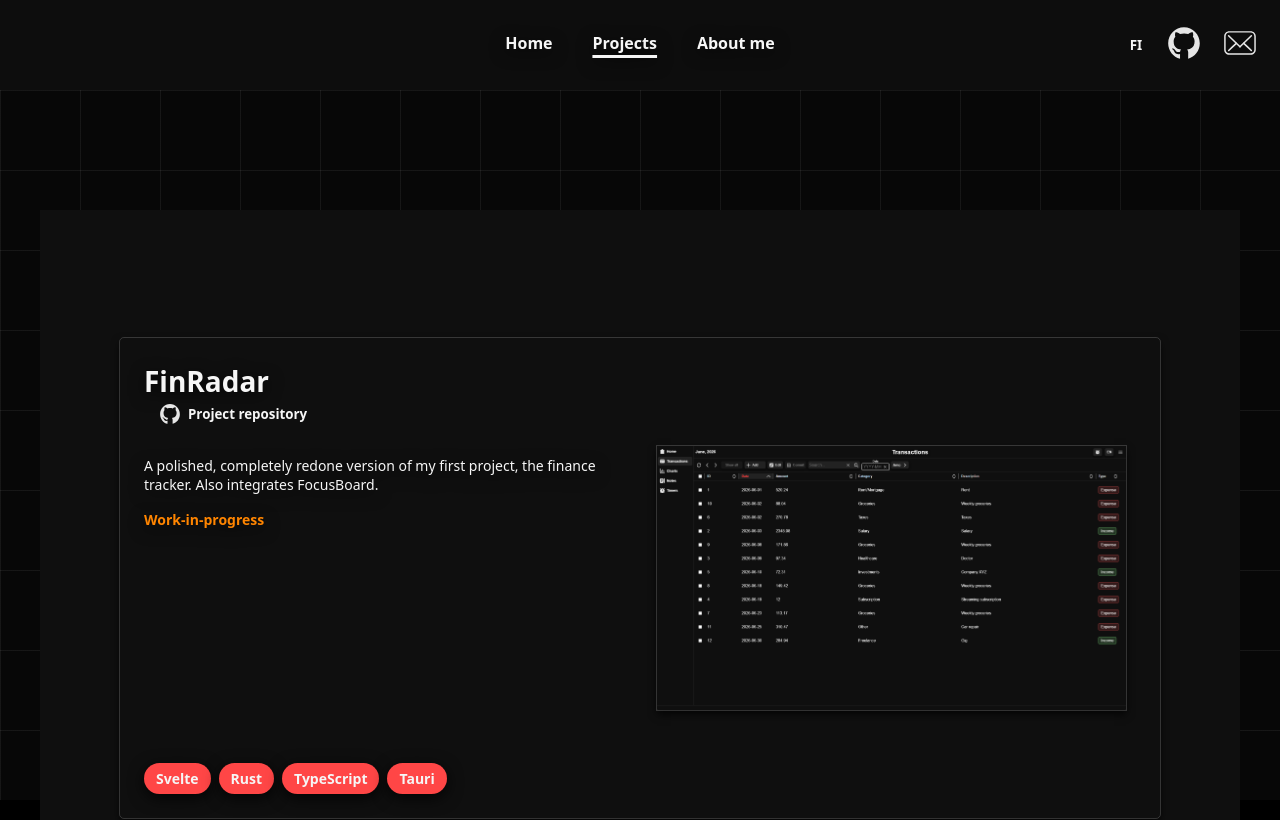
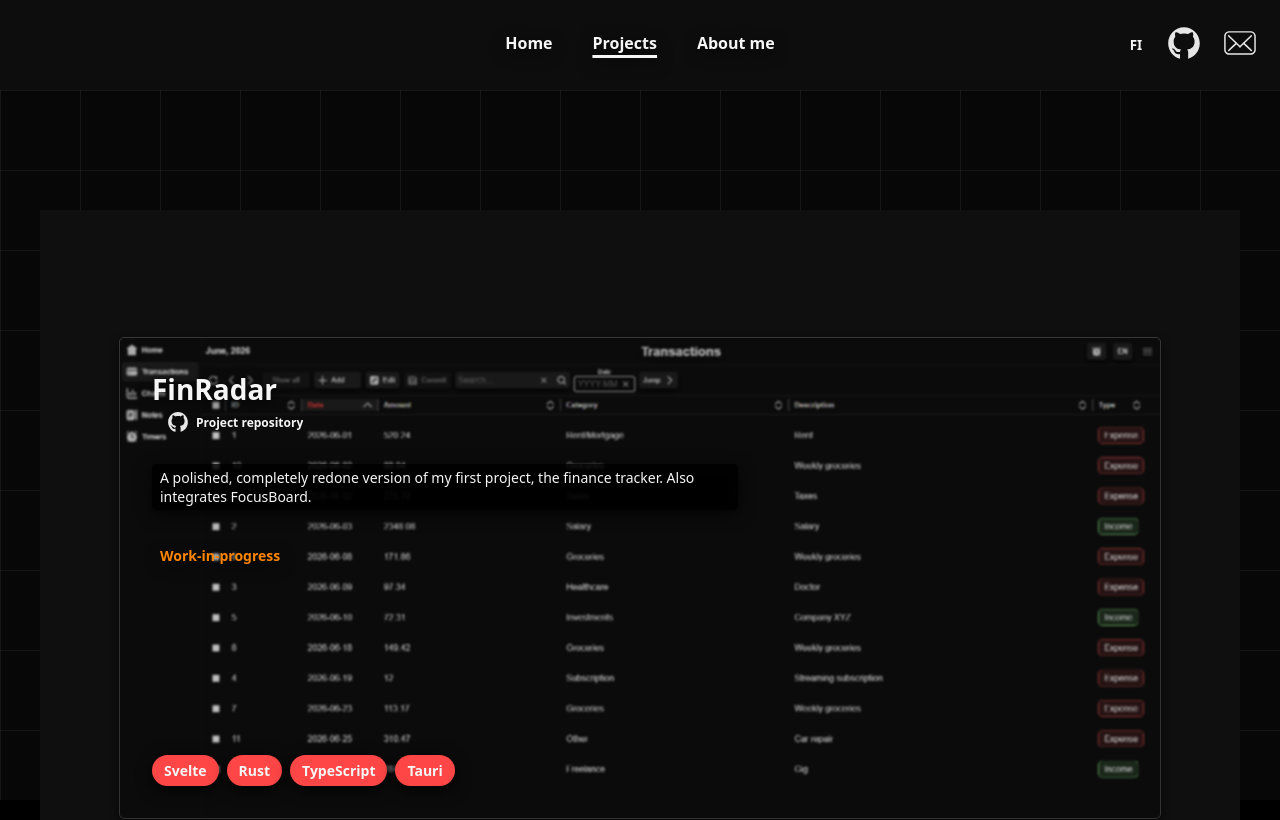
Before and after one commit to Stenberg-N/stenberg-n.github.io, a SvelteKit app: page /projects in a window 1280 px wide. Shown: the top 820 px of the page. Built offline with nearby package versions, Linux system fonts and the light colour scheme.

Commit message:
Fix: UI inconsistencies

```diff
--- a/src/components/Alert.svelte
+++ b/src/components/Alert.svelte
@@ -109,6 +109,7 @@
   .redirect-buttons a, .redirect-buttons button {
     height: 32px;
     font-weight: unset;
+    filter: unset;
   }
 
   .redirect-buttons a:hover::after, .redirect-buttons a::after {
--- a/src/components/ProjectPage.svelte
+++ b/src/components/ProjectPage.svelte
@@ -64,9 +64,9 @@
 {#if zoomedImage}
   <div role="dialog" tabindex="0" id="zoomedImageOverlay" transition:fade={{ duration: 300, easing: cubicInOut }} onkeydown={(e) => { if (e.key === 'Escape') { e.preventDefault(); zoomedImage = null; }}} bind:this={zoomedContainer}>
     <div id="zoomedContainer">
-      <button class="zoomedImg-close hover-highlight" onclick={() => zoomedImage = null} transition:fly={{ y: -100, duration: 300, delay: 100, easing: cubicInOut }}><img src="/assets/close-x.svg" alt="close"></button>
+      <button class="zoomedImg-close hover-highlight" onclick={() => zoomedImage = null} transition:fly={{ y: -40, duration: 400, delay: 100, easing: cubicInOut }}><img src="/assets/close-x.svg" alt="close"></button>
       <div class="image-wrapper">
-        <img src={zoomedImage} alt="zoomed content" transition:fly={{ y: 100, duration: 300, delay: 100, easing: cubicInOut }} use:handleClickOutside={{ requirements: [zoomedImage], onOutsideClick: () => { zoomedImage = null; zoomedImageId = null; } }}>
+        <img src={zoomedImage} alt="zoomed content" in:fly={{ y: 40, duration: 400, delay: 100, easing: cubicInOut }} use:handleClickOutside={{ requirements: [zoomedImage], onOutsideClick: () => { zoomedImage = null; zoomedImageId = null; } }}>
       </div>
       {#if zoomedImageNote}
         <span style="text-align: center; max-width: 90%; background-color: #000;">{$t[zoomedImageNote.note]}</span>
--- a/src/lib/i18n.ts
+++ b/src/lib/i18n.ts
@@ -188,7 +188,7 @@ const translations: Record<Language, Record<string, string | string[] | Array<st
     "home.data-science-ml.description": ["Kehykset/Frameworkit: Scikit-learn, Tensorflow & Keras, PyTorch, Optuna, XGBoost", "Talousdatan seurantasovellus ennustuksilla", "Jätteen tunnistamisen sovellus", "Harjoittanut koneoppimismalleja puulajien tunnistamiseen"],
 
     // PROJECTS
-    "projects.project.repository": "Projektin arkisto (engl. repository)",
+    "projects.project.repository": "Projektin arkisto",
     "projects.project.imagetitle": "Projektin kuvat",
     "projects.project-status.wip": "Työn alla",
     "projects.project-status.inactive": "Epäaktiivinen",
--- a/src/routes/projects/+page.svelte
+++ b/src/routes/projects/+page.svelte
@@ -29,14 +29,17 @@
 <div id="projects" class="vertical-flex-box">
   {#each projects as project (project.id)}
     <div role="link" tabindex="0" class="project horizontal-flex-box underline-el hover-highlight interactive-el"
+      style="background-image: url({project.picture});"
       onclick={() => projects.some(p => p.id === project.id) ? (setSelectedProjectId(project.id), goto(resolve(`/projects/${project.slug}` as ProjectRoute))) : sendAlert("alert.project-not-found", true, false)}
       onkeydown={(e) => { if (e.key === 'Enter' || e.key === ' ') { e.preventDefault(); setSelectedProjectId(project.id); goto(resolve(`/projects/${project.slug}` as ProjectRoute)); } }}
     >
       <div class="project-info-container vertical-flex-box">
-        <h1 style="margin: 0 0 4px 0;">{project.title}</h1>
-        <div class="project-repo-container horizontal-flex-box">
-          <img src="/assets/github-logo.svg" alt="GitHub" class="img-small" style="filter: brightness(0) invert(0.9);" />
-          <button class="transparent-button-bold underline-el" onclick={(e) => { e.stopPropagation(); sendAlert("alert.message.github", false, true, project.repo); }}>{$t["projects.project.repository"]}</button>
+        <div class="project-top-bar">
+          <h1 style="margin: 0 0 4px 0;">{project.title}</h1>
+          <div class="project-repo-container horizontal-flex-box">
+            <img src="/assets/github-logo.svg" alt="GitHub" class="img-small" style="filter: brightness(0) invert(0.9);" />
+            <button class="transparent-button-bold underline-el" onclick={(e) => { e.stopPropagation(); sendAlert("alert.message.github", false, true, project.repo); }}>{$t["projects.project.repository"]}</button>
+          </div>
         </div>
         <p>{$t[project.descriptionKey]}</p>
         <p class="project-status" style="color: {project.isWIP ? '#ff8500' : '#78ff78'}">
@@ -44,7 +47,10 @@
         </p>
         <div class="project-bottom-container vertical-flex-box">
           {#if project.demo.trim().length > 0}
-            <button class="demo-button transparent-button-bold underline-el hover-highlight" onclick={(e) => { e.stopPropagation(); sendAlert("alert.message.demo", false, true, project.demolink); }}>{$t[project.demo]}</button>
+            <button class="demo-button transparent-button-bold underline-el hover-highlight" style="background-color: #0f0f0f;"
+              onclick={(e) => { e.stopPropagation(); sendAlert("alert.message.demo", false, true, project.demolink); }}>
+              {$t[project.demo]}
+            </button>
           {/if}
           <div class="tech-card-container horizontal-flex-box">
             {#each project.tech as tech, i (i)}
@@ -52,9 +58,6 @@
             {/each}
           </div>
         </div>
-      </div>
-      <div class="image-wrapper">
-        <img src={project.picture} alt={`${project.title} image`} />
       </div>
     </div>
   {/each}
@@ -69,21 +72,23 @@
   }
 
   #projects .project {
+    justify-content: flex-start;
     width: 100%;
     height: 480px;
-    gap: 24px;
-    padding: 24px;
+    padding: 32px;
     border-radius: 4px;
+    background-repeat: no-repeat;
+    background-size: cover;
   }
-
-  #projects .project .image-wrapper {
-    justify-content: flex-end;
-    padding: 10px;
+  #projects .project::before {
+    content: '';
+    position: absolute;
+    inset: 0;
+    backdrop-filter: blur(1px);
+    background: rgba(0, 0, 0, 0.25);
   }
-
-  #projects .project .image-wrapper img {
-    outline: 1px solid rgba(119, 119, 119, 0.4);
-    box-shadow: 0 4px 8px rgba(0, 0, 0, 0.8);
+  #projects .project::after {
+    transition: width 0.3s cubic-bezier(0.645, 0.045, 0.355, 1.000);
   }
 
   #projects .project-info-container {
@@ -91,18 +96,30 @@
     width: 100%;
     justify-content: flex-start;
     align-items: flex-start;
+    gap: 32px;
     font-size: clamp(0.875rem, 1.08cqw, 1.125rem);
+  }
+
+  #projects .project-info-container p {
+    max-width: 60%;
+    border-radius: 4px;
+    padding: 4px 8px;
+  }
+  #projects .project-info-container p:first-of-type {
+    background-color: rgba(0, 0, 0, 0.8);
   }
 
   #projects .project .project-repo-container {
     justify-content: flex-start;
     gap: 8px;
     padding-left: 1rem;
-    margin-bottom: 2rem;
+  }
+
+  #projects .project .project-repo-container button {
+    font-size: clamp(0.75rem, 0.85cqw, 14px);
   }
 
   #projects .project-info-container .project-status {
-    margin-top: 1rem;
     font-weight: bold;
   }
 
@@ -136,16 +153,12 @@
       height: 560px;
     }
 
-    #projects .project .project-info-container {
-      height: unset;
+    #projects .project-info-container p {
+      max-width: unset;
     }
 
-    #projects .project .image-wrapper {
-      justify-content: center;
-    }
-
-    #projects .project-bottom-container {
-      margin-top: 24px;
+    #projects .project .project-info-container {
+      height: 100%;
     }
   }
 </style>
```
Also changed, not shown: src/routes/+page.svelte (+7 -6 lines).
